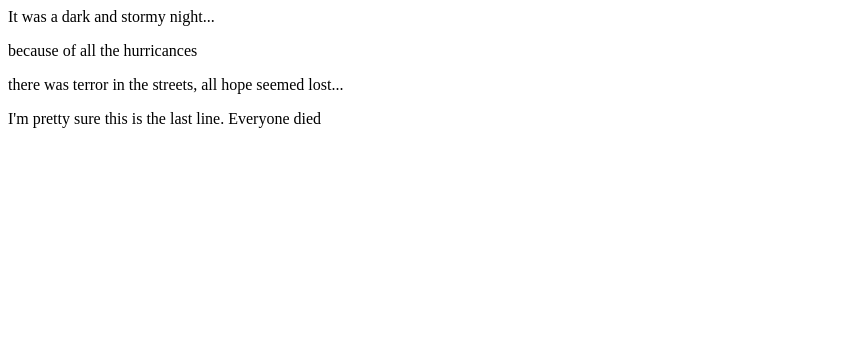
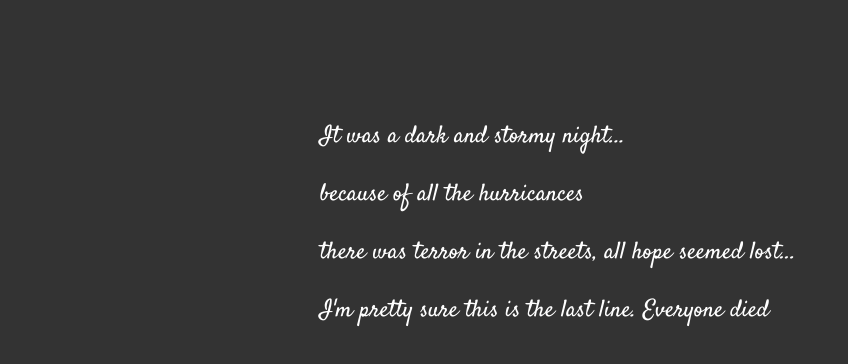
Before and after one commit to Drozanski/fireside-story, a plain HTML site: page index.html in a window 1280 px wide. Shown: the whole page, without its empty margins (0-848 px from the left). Drawn offline with Linux system fonts and the light colour scheme.

Commit message:
font change

```diff
--- a/index.html
+++ b/index.html
@@ -1,8 +1,14 @@
+<DOCTYPE html>
+
 <html>
+    <head>
+      <link type="text/css" rel="stylesheet" href="./style.css">
+      <link href="https://fonts.googleapis.com/css?family=Satisfy" rel="stylesheet">
+    </head>
     <body>
       <p>It was a dark and stormy night...</p>
       <p>because of all the hurricances</p>
       <p>there was terror in the streets, all hope seemed lost...</p>
       <p>I'm pretty sure this is the last line.  Everyone died</p>
     </body>
-  </html>
+</html>
--- /dev/null
+++ b/style.css
@@ -0,0 +1,7 @@
+body {
+  color: white;
+  background-color: #333;
+  font-size: 150%;
+  font-family: 'Satisfy', cursive;
+  margin: 5em 25%;
+}
```
